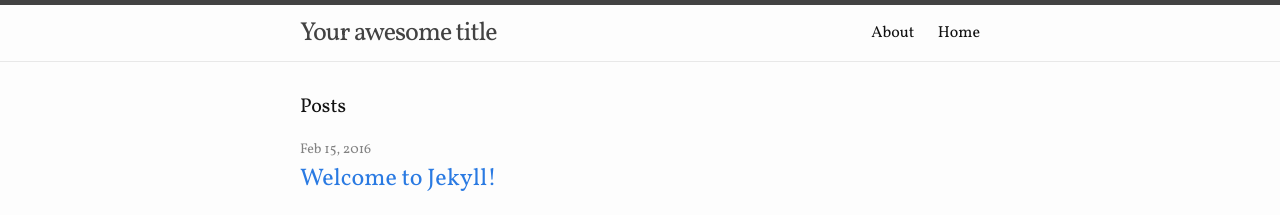
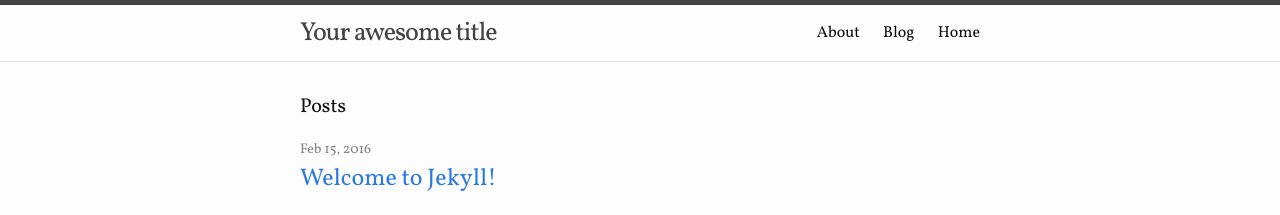
Before and after one commit to andy02081224/andy02081224.github.io, a Jekyll site: the page built from blog.html, in a window 1280 px wide. Shown: the top 215 px of the page. Built offline with Jekyll 4.4.1, drawn with Linux system fonts in a browser that asks for light colours; nearby versions of some CDN libraries.

Commit message:
Add blog link in home page

```diff
--- a/blog.html
+++ b/blog.html
@@ -1,5 +1,7 @@
 ---
 layout: default
+title: Blog
+permalink: /blog
 ---
 
 <div class="home">
--- a/index.html
+++ b/index.html
@@ -21,7 +21,7 @@
   <nav class="home-nav">
     <ul class="">
       <li class="home-nav__item"><i class="fa fa-fw fa-info-circle"></i>&nbsp;About</li>
-      <li class="home-nav__item"><i class="fa fa-fw fa-pencil-square-o"></i>&nbsp;Blog</li>
+      <li class="home-nav__item"><a href="{{ '/blog' | prepend: site.baseurl }}"><i class="fa fa-fw fa-pencil-square-o"></i>&nbsp;Blog</a></li>
       <li class="home-nav__item"><a href="https://github.com/andy02081224" target="_blank"><i class="fa fa-fw fa-github"></i>&nbsp;Github</a></li>
       <li class="home-nav__item"><a href="http://codepen.io/andy02081224/" target="_blank"><i class="fa fa-fw fa-codepen"></i>&nbsp;CodePen</a></li>
       <li class="home-nav__item"><i class="fa fa-fw fa-envelope-o"></i>&nbsp;Contact</li>
```
Also changed, not shown: about.md (+1 -1 lines).
